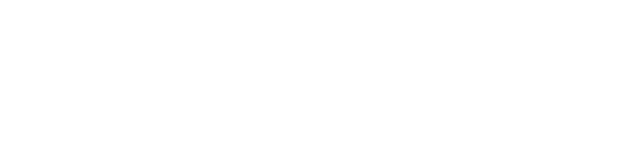
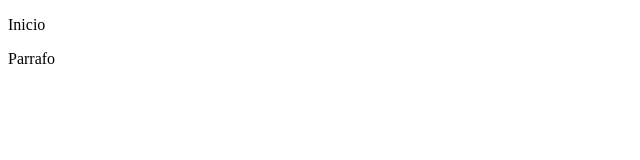
Before and after one commit to cevaldes/git-praticas, a plain HTML site: page pagina1.html in a window 1280 px wide. Shown: the full height of the page, 0-640 px from the left. Drawn offline with Linux system fonts and the light colour scheme.

Commit message:
v2 Se agrego parrafos

```diff
--- a/pagina1.html
+++ b/pagina1.html
@@ -5,6 +5,9 @@
     <title>Mi Segunda Pagina</title>
   </head>
   <body>
-
+  <table>
+    <p>Inicio</p>
+    <p>Parrafo</p>
+  </table>
   </body>
 </html>
```
